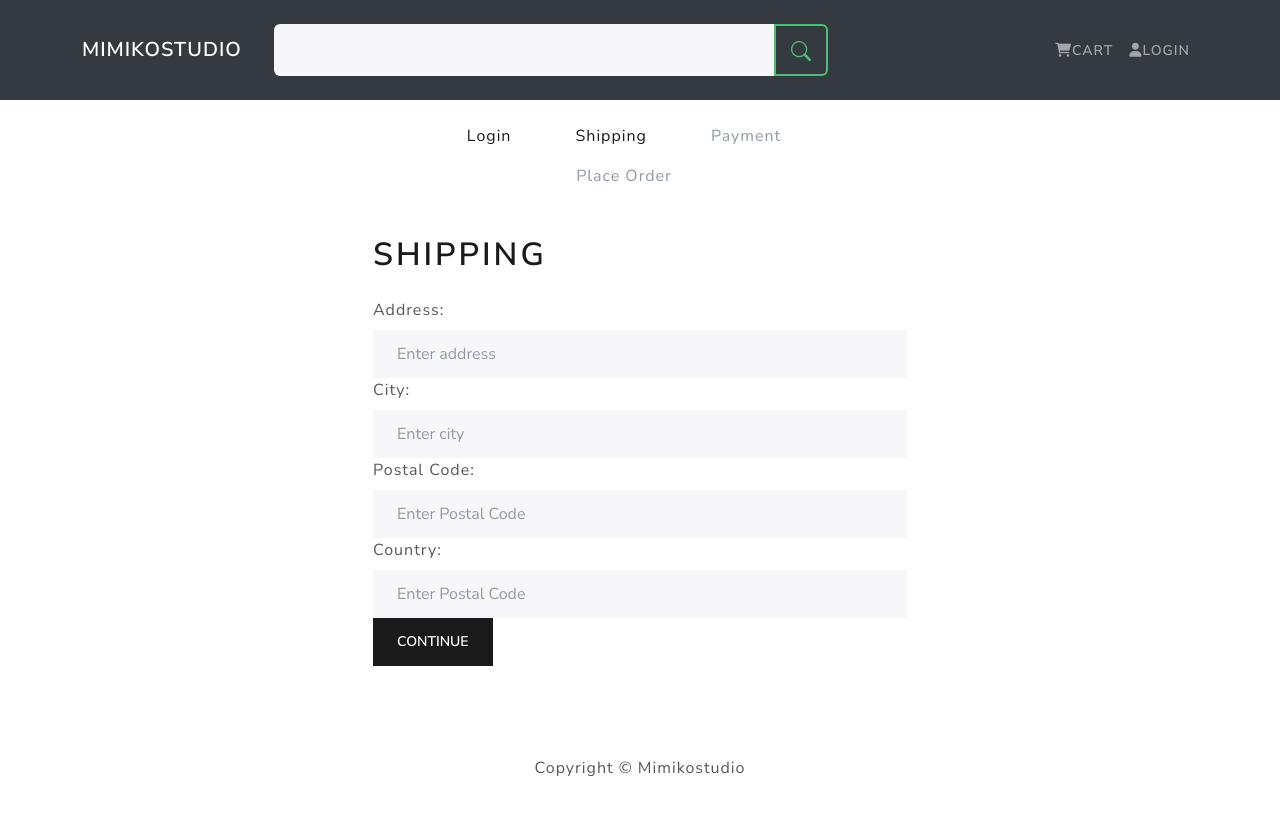
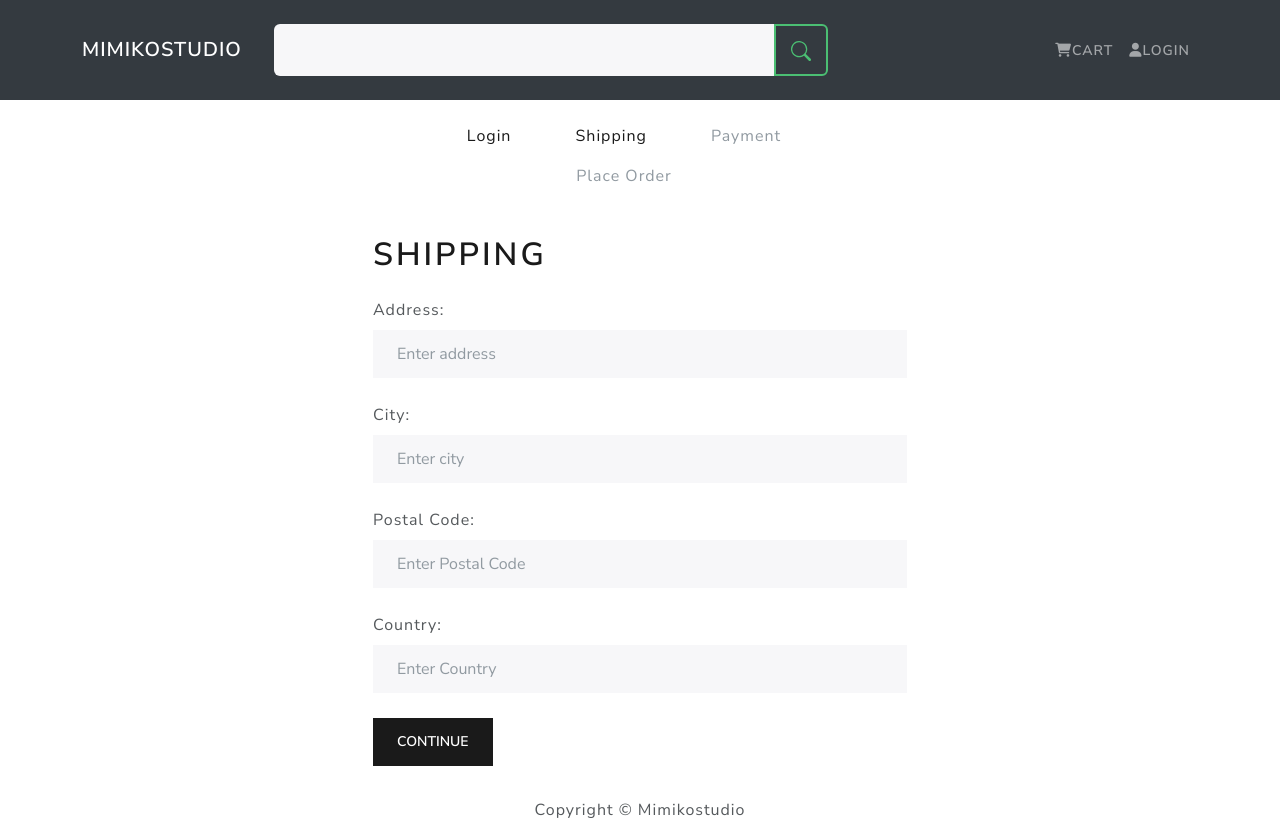
Before and after one commit to rya00/Mimikostudio, a React (Create React App) app in the folder frontend/: page /shipping in a window 1280 px wide. Before the commit the page ends 800 px from the top, so only its background shows below. Built offline with nearby package versions, Linux system fonts and the light colour scheme.

Commit message:
Shipping screen managed ig

```diff
--- a/frontend/src/index.css
+++ b/frontend/src/index.css
@@ -133,11 +133,13 @@ h3 {
 .qty-counter-shell{
     margin-left: auto;
     margin-right: auto;
-
 }
 
 .qty-counter{
     cursor: pointer;
+}
+.shipping-grp-fields{
+    margin-bottom: 25px;
 }
 
 /* for mobiles apparently */
--- a/frontend/src/screens/ShippingScreen.js
+++ b/frontend/src/screens/ShippingScreen.js
@@ -31,7 +31,7 @@ function ShippingScreen() {
             <CheckoutSteps step1 step2 />
             <h1>Shipping</h1>
             <Form onSubmit={submitHandler}>
-                <Form.Group controlId='address'>
+                <Form.Group controlId='address' className='shipping-grp-fields'>
                     <Form.Label>Address:</Form.Label>
                     <Form.Control
                         required
@@ -43,7 +43,7 @@ function ShippingScreen() {
                     </Form.Control>
                 </Form.Group>
 
-                <Form.Group controlId='city'>
+                <Form.Group controlId='city' className='shipping-grp-fields'>
                     <Form.Label>City:</Form.Label>
                     <Form.Control
                         required
@@ -55,7 +55,7 @@ function ShippingScreen() {
                     </Form.Control>
                 </Form.Group>
 
-                <Form.Group controlId='postalCode'>
+                <Form.Group controlId='postalCode' className='shipping-grp-fields'>
                     <Form.Label>Postal Code:</Form.Label>
                     <Form.Control
                         required
@@ -67,12 +67,12 @@ function ShippingScreen() {
                     </Form.Control>
                 </Form.Group>
 
-                <Form.Group controlId='country'>
+                <Form.Group controlId='country' className='shipping-grp-fields'>
                     <Form.Label>Country:</Form.Label>
                     <Form.Control
                         required
                         type='text'
-                        placeholder='Enter Postal Code'
+                        placeholder='Enter Country'
                         value={country ? country : ''}
                         onChange={(e) => setCountry(e.target.value) }
                     >
```
